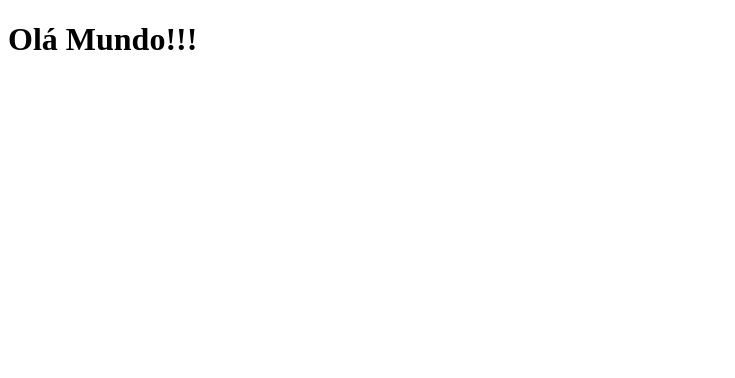
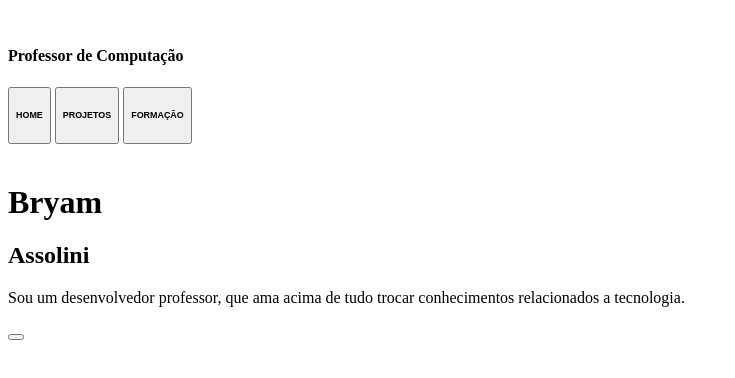
Before and after one commit to BryamSenac/PROGRAMADOR-WEB, a plain HTML site: page portifolio/index.html in a window 1280 px wide. Shown: the whole page, without its empty margins (0-735 px from the left). Drawn offline with Linux system fonts and the light colour scheme.

Commit message:
att do não lembro

```diff
--- /dev/null
+++ b/menu-pizzaria/view/css/default.css
@@ -0,0 +1,58 @@
+@import url('https://fonts.googleapis.com/css2?family=Galada&family=Hubballi&display=swap');
+
+/* Reset CSS */
+* {
+    margin: 0;
+    padding: 0;
+    box-sizing: border-box;
+  }
+
+  html, body {
+    width: 100%;
+    height: 100%;
+    font-size: 16px;
+    line-height: 1.5;
+    font-family: Arial, sans-serif;
+  }
+
+  img {
+    max-width: 100%;
+    height: auto;
+    display: block;
+  }
+
+  button, input, textarea {
+    font-family: inherit;
+    border: none;
+    outline: none;
+  }
+
+  a {
+    text-decoration: none;
+    color: inherit;
+  }
+
+  ul, ol {
+    list-style: none;
+  }
+
+  table {
+    border-collapse: collapse;
+    border-spacing: 0;
+  }
+
+  /*Variaveis*/
+
+  :root{
+    --white: #fdfdfd;
+    --darkBrown: #231b15;
+    --ligthGreen: #75a349;
+    --green: #57792f;
+    --ligthRed: #ab321b;
+    --red: #862121;
+    --ligthBrown: #c49977;
+    --brown: #a46c44;
+
+    --fontPri: 'Galada';
+    --fontSec: 'Hubballi'
+  }
--- /dev/null
+++ b/menu-pizzaria/view/css/login/apresentation.css
@@ -0,0 +1,64 @@
+header{
+    width: 60%;
+    height: 100%;
+
+    background-position:bottom;
+    background-size: cover;
+    background-image: url(./../../../assets/img/apresentation_img.svg);
+
+    color: var(--white);
+}
+
+#dust-name{
+    font-family: var(--fontPri);
+    font-size: 8vw;
+
+    position: absolute;
+    margin: 4% 3%;
+}
+
+#pizzaria-name{
+    font-family: var(--fontSec);
+    font-size: 4vw;
+
+    position: absolute;
+    margin: 11% 3%;
+}
+
+#site-explication{
+    font-family: var(--fontPri);
+    font-size: 2.5vw;
+
+    position: absolute;
+    margin: 37% 12%;
+}
+
+#italy-lines{
+    position: absolute;
+
+    display: flex;
+    flex-direction: row;
+    justify-content: space-between;
+
+    width: 4vw;
+    height: 40vh;
+
+    margin: 21.6% 3% 0 ;
+}
+
+.line{
+    width: 10%;
+    height: 100%;
+
+    border-radius: 1vw 0;
+}
+
+.white{
+    background-color: var(--white);
+}
+.green{
+    background-color: var(--ligthGreen);
+}
+.red{
+    background-color: var(--ligthRed);
+}
--- /dev/null
+++ b/menu-pizzaria/view/css/login/login.css
@@ -0,0 +1,21 @@
+@import url(./../default.css);
+@import url(./apresentation.css);
+
+body{
+    display: flex;
+    align-items: center;
+    justify-content: center;
+
+    background-color: var(--darkBrown);
+}
+
+section{
+    width: 75vw;
+    height: 85vh;
+
+    border-radius: 1.5vw;
+
+    background-color: var(--brown);
+
+    overflow: hidden;
+}
--- a/portifolio/index.html
+++ b/portifolio/index.html
@@ -1,11 +1,40 @@
 <!DOCTYPE html>
-<html lang="en">
+<html lang="pt-br">
     <head>
         <meta charset="UTF-8">
         <meta name="viewport" content="width=device-width, initial-scale=1.0">
-    <title>Document</title>
+        <title>Bryam Assolini</title>
     </head>
     <body>
-    <h1>Olá Mundo!!!</h1>
+        <header>
+            <img src alt>
+            <h4>Professor de Computação</h4>
+            <button id="btn-rosa" class="botao-header">
+                <h6>HOME</h6>
+                <i></i>
+            </button>
+            <button id="btn-azul" class="botao-header">
+                <h6>PROJETOS</h6>
+                <i></i>
+            </button>
+            <button id="btn-amarelo" class="botao-header">
+                <h6>FORMAÇÃO</h6>
+                <i></i>
+            </button>
+        </header>
+        <main>
+            <img src alt>
+            <h1>Bryam</h1>
+            <h2>Assolini</h2>
+            <p>
+                Sou um desenvolvedor professor, que ama acima de tudo trocar
+                conhecimentos relacionados a tecnologia.
+            </p>
+        </main>
+        <footer>
+            <button class="botao-footer">
+                <i></i>
+            </button>
+        </footer>
     </body>
 </html>
```
Also changed, not shown: menu-pizzaria/view/page/login.html (added, +56 -0 lines), menu-pizzaria/assets/img/apresentation_img.svg (added), menu-pizzaria/assets/img/logo.svg (added). Lines whose indentation alone changed are shown as unchanged.
